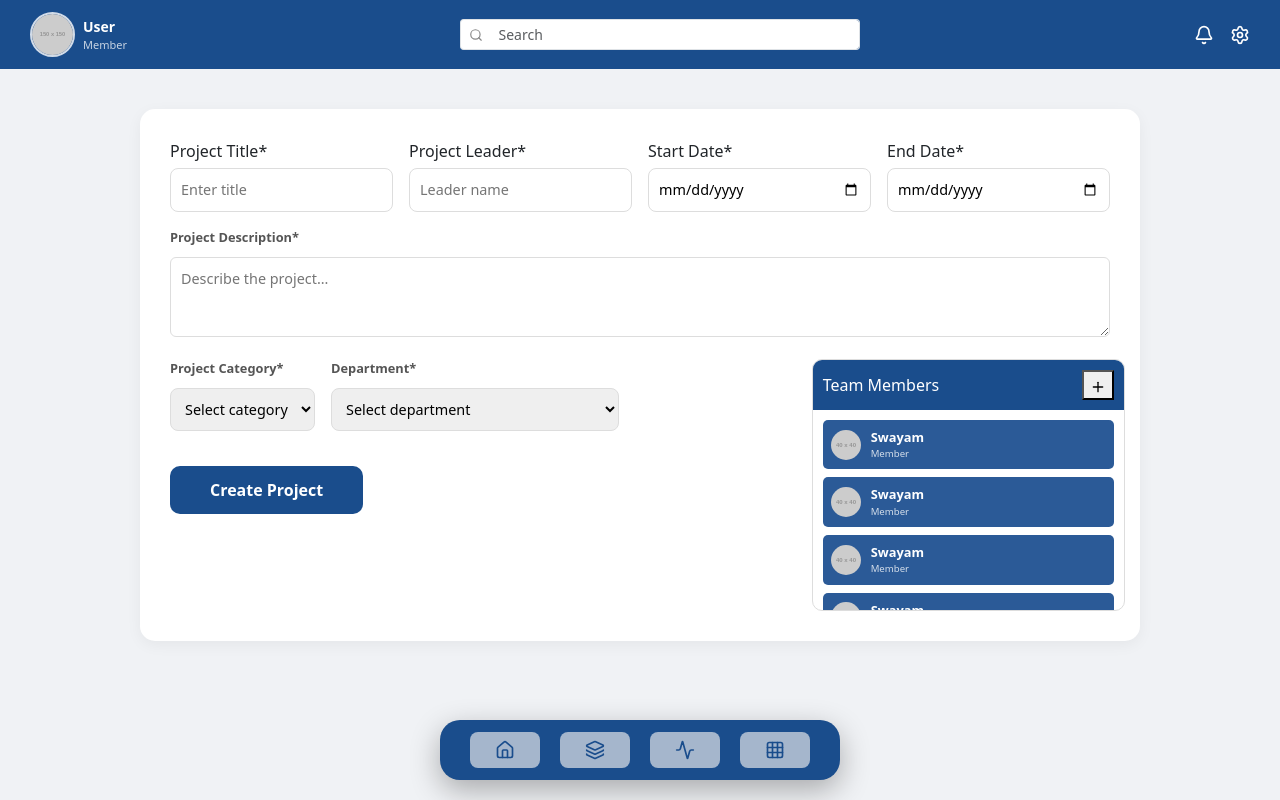
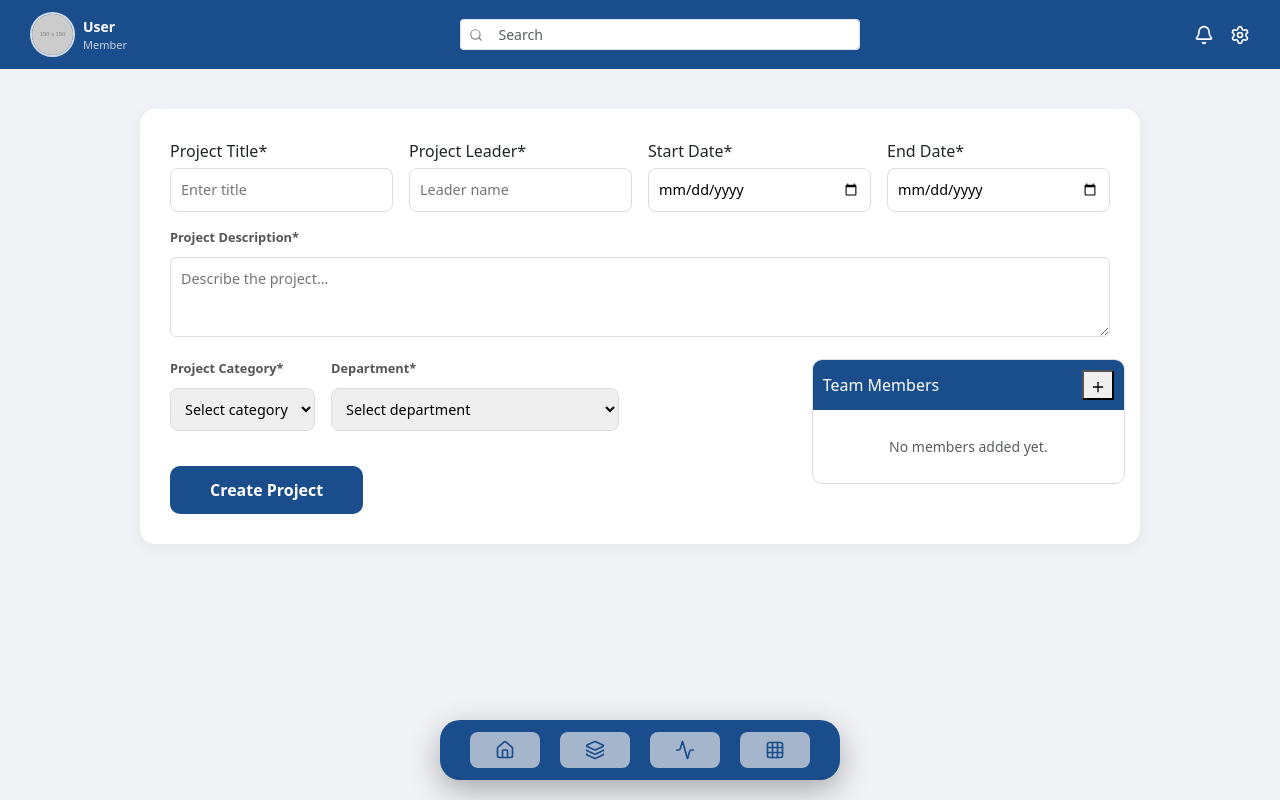
Before and after one commit to swayampg/project-lifecycle-mgt-system, a React (Create React App) app: page /CreateProject in a window 1280 px wide. Built offline with nearby package versions, Linux system fonts and the light colour scheme.

Commit message:
implement ProjectMember collection and cleanup team member UI

```diff
--- a/src/CreateProject.js
+++ b/src/CreateProject.js
@@ -3,7 +3,7 @@ import { Plus } from 'lucide-react';
 import './CreateProject.css';
 import Header from './Header';
 import BottomNav from './BottomNav';
-import { db } from './firebaseConfig';
+import { db, auth } from './firebaseConfig';
 import { collection, addDoc } from 'firebase/firestore';
 import { useNavigate } from 'react-router-dom';
 
@@ -52,6 +52,19 @@ const CreateProject = () => {
           department: formData.department,
           createdAt: new Date()
         });
+
+        // 2. Add creator to ProjectMember collection
+        const user = auth.currentUser;
+        if (user) {
+          const project_member_id = `pm_${Date.now()}`;
+          await addDoc(collection(db, "ProjectMember"), {
+            project_member_id: project_member_id,
+            role: "Project Leader",
+            user_id: user.uid,
+            project_id: proj_id
+          });
+        }
+
         alert('Project created successfully!');
         navigate('/Home');
       } catch (error) {
@@ -180,15 +193,9 @@ const CreateProject = () => {
                     <button type="button" className="icon-add"><Plus size={16} /></button>
                   </div>
                   <div className="team-list">
-                    {[1, 2, 3, 4].map((member) => (
-                      <div key={member} className="member-item">
-                        <img src="https://via.placeholder.com/40" alt="member" />
-                        <div>
-                          <div className="m-name">Swayam</div>
-                          <div className="m-role">Member</div>
-                        </div>
-                      </div>
-                    ))}
+                    <div className="text-muted small p-3 text-center">
+                      No members added yet.
+                    </div>
                   </div>
                 </div>
               </div>
```
